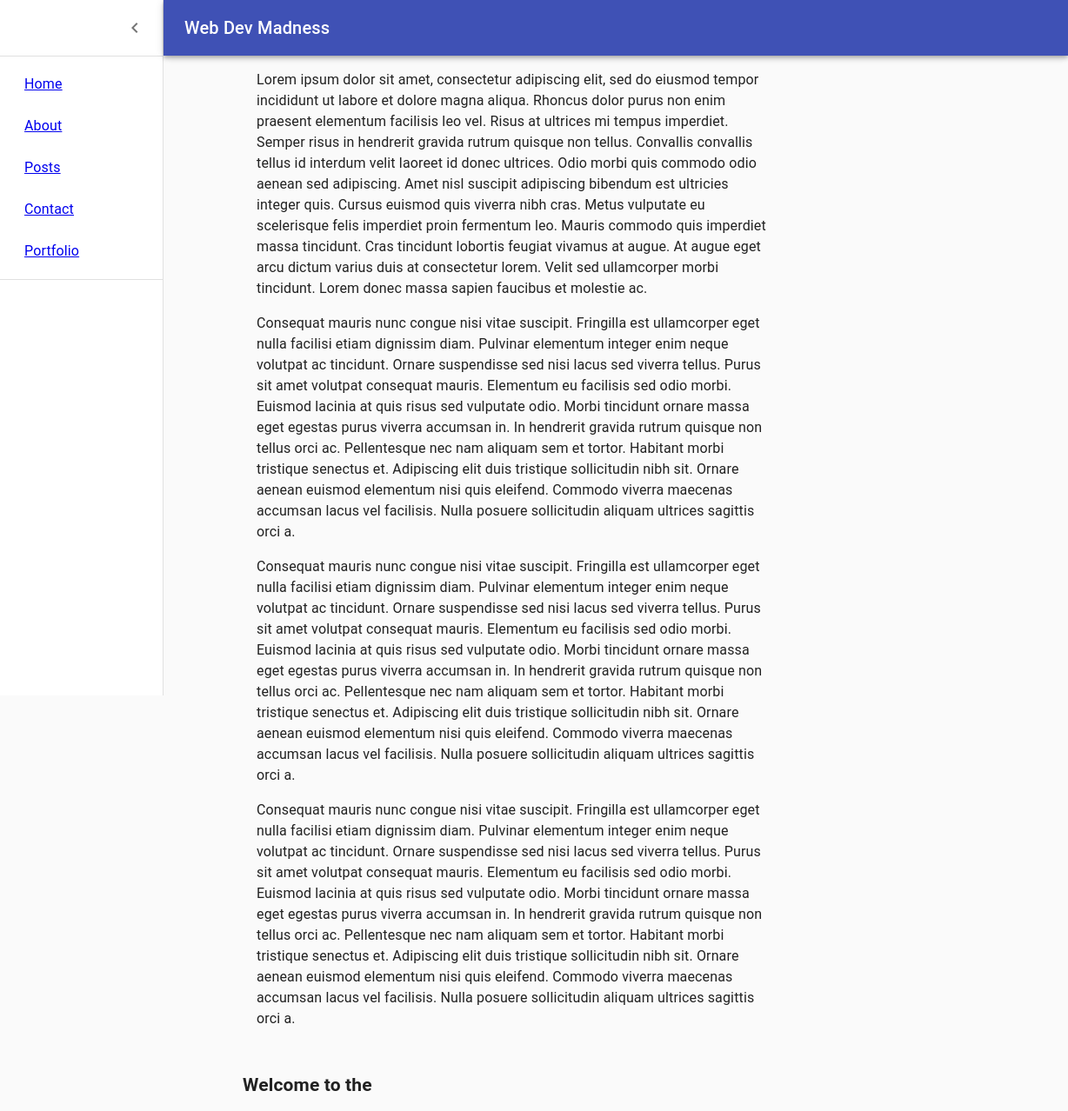
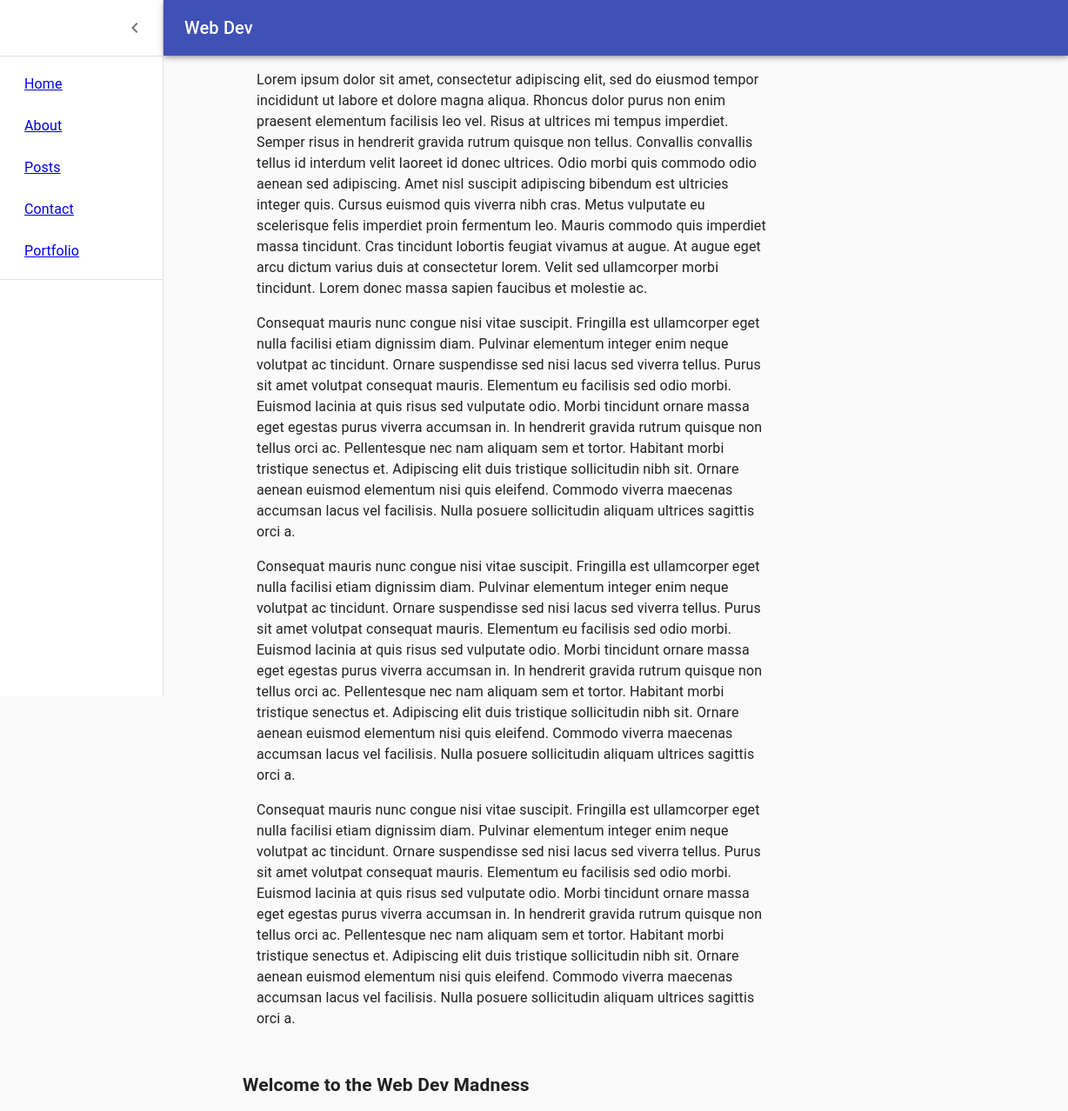
Before and after one commit to hiredtocode/Blog, a Gatsby site: page /about in a window 1280 px wide. Shown: the top 1278 px of the page at 87% size, 52-1280 px from the left. Built offline with nearby package versions, Linux system fonts and the light colour scheme; Gatsby itself is replaced by a stand-in of ours.

Commit message:
added site title property in gatsby-config file

```diff
--- a/gatsby-config.js
+++ b/gatsby-config.js
@@ -5,6 +5,9 @@
  */
 
 module.exports = {
+  siteMetadata: {
+    title: `Web Dev Madness`,
+  },
   /* Your site config here */
   plugins: [`gatsby-plugin-styled-components`],
 }
--- a/src/components/nav.js
+++ b/src/components/nav.js
@@ -97,6 +97,8 @@
     setOpen(false)
   }
 
+
+
   return (
     <div className={classes.root}>
       <CssBaseline />
@@ -119,7 +121,7 @@
             <MenuIcon />
           </IconButton>
           <Typography variant="h6" noWrap>
-            Web Dev Madness
+            Web Dev
           </Typography>
         </Toolbar>
       </AppBar>
@@ -147,7 +149,7 @@
         </div>
         <Divider />
         <List component="nav">
-          <Link to="/">
+          <Link to="/" activeClassName="active" partiallyActive={true}>
             {" "}
             <ListItem button style={{ paddingLeft: 24 }}>
               <ListItemIcon>
```
